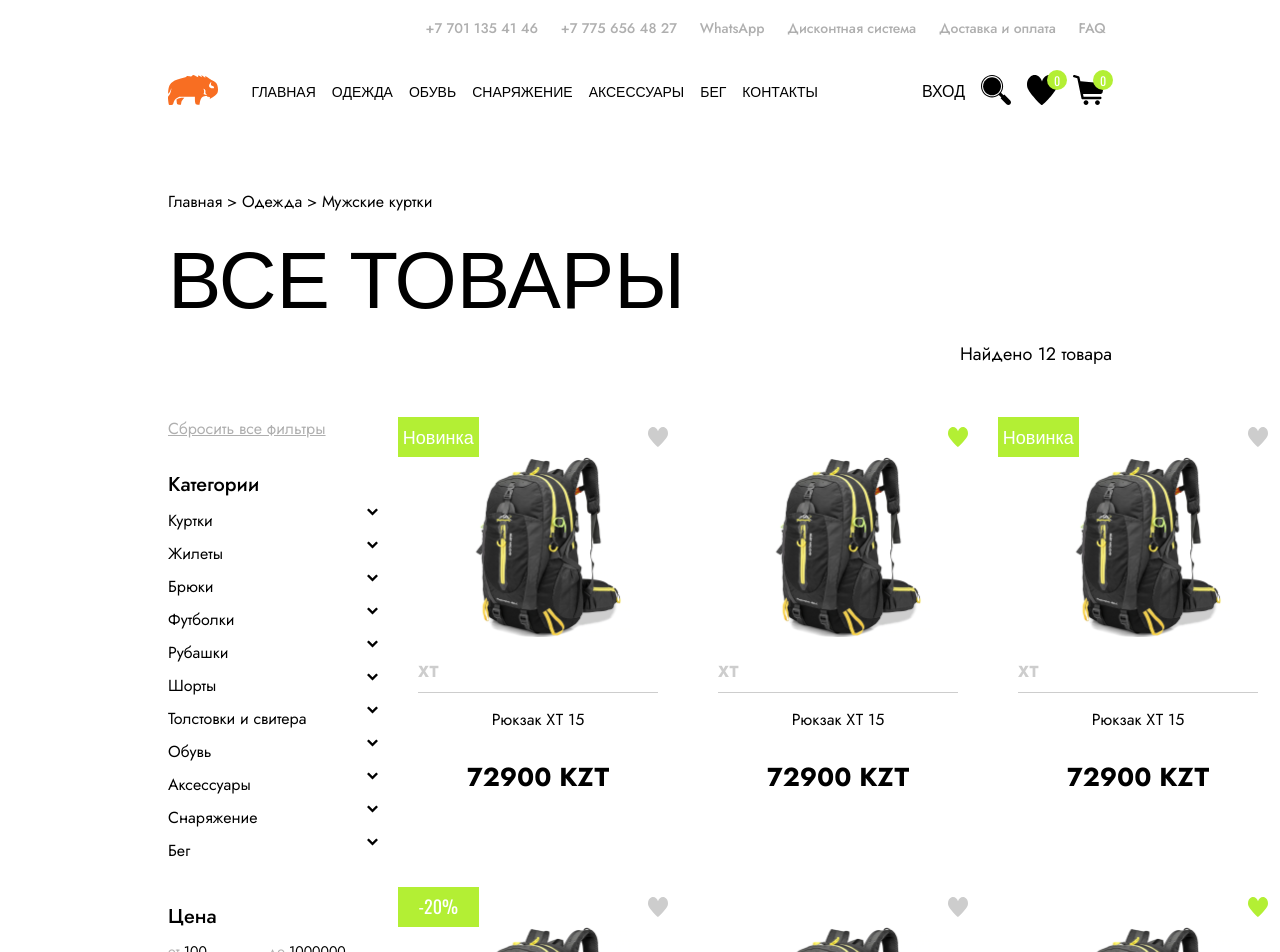
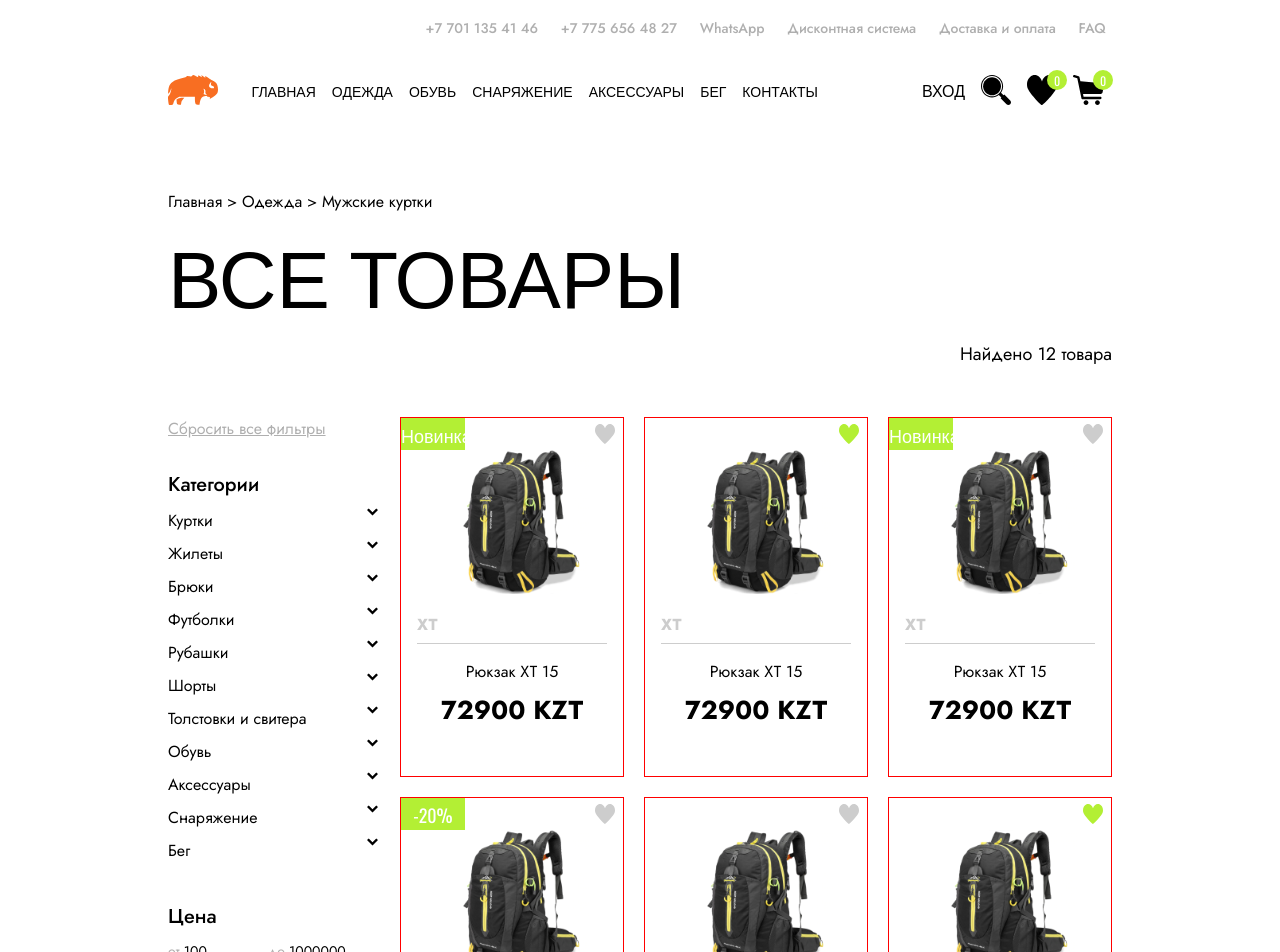
Before and after one commit to zhassulaan/yaq, a React (Create React App) app: page /products/clothes in a window 1280 px wide. Shown: the top 952 px of the page. Built offline with nearby package versions, Linux system fonts and the light colour scheme.

Commit message:
Products Box

```diff
--- a/src/pages/Home/components/ProductBox.js
+++ b/src/pages/Home/components/ProductBox.js
@@ -53,8 +53,8 @@ const ProductBox = ({ product }) => {
 
 const BoxContainer = styled.nav`
 	.box-content {
-		width: 17.5rem;
-		height: 28.125rem;
+		width: 17.5vw;
+		height: 28.125vw;
 		position: relative;
 		background-color: var(--clr-white);
 		border: 1px solid var(--clr-primary-3);
@@ -66,11 +66,11 @@ const BoxContainer = styled.nav`
 		justify-content: space-between;
 		align-items: center;
 		width: 100%;
-		height: 2.5rem;
+		height: 8.93%;
 	}
 
 	.product-sale {
-		width: 28.78%;
+		width: 28.778%;
 		height: 100%;
 		text-align: center;
 		font-size: 18px;
@@ -81,17 +81,19 @@ const BoxContainer = styled.nav`
 	}
 
 	.saved-icon {
-		margin-right: 0.625rem;
+		margin-right: 0.625vw;
 	}
 
 	.box-body {
-		padding-top: 2.5rem;
+		height: 75.894%;
+		padding: 14.39% 7.197% 0;
 	}
 
 	.product-image {
-		width: 11.875rem;
-		height: 11.25rem;
+		width: 79.835%;
+		height: 60%;
 		margin: 0 auto;
+		padding: 0;
 	}
 
 	.brand-name {
@@ -99,8 +101,7 @@ const BoxContainer = styled.nav`
 		font-size: 16px;
 		font-weight: 700;
 		color: var(--clr-primary-3);
-		margin: 17px 1.25rem 0;
-		padding-bottom: 10px;
+		padding: 7.143% 0 4.202%;
 	}
 
 	.brand-name:after {
@@ -114,17 +115,16 @@ const BoxContainer = styled.nav`
 	}
 
 	.item-name {
+		height: 16.667%;
 		font-size: 16px;
 		font-weight: 400;
 		text-align: center;
-		margin: 15px 1.25rem 7px;
+		margin-top: 8.405%;
 	}
 
 	.box-footer {
 		width: 100%;
-		height: 6.875rem;
-		position: absolute;
-		bottom: 0;
+		height: 24.554%;
 	}
 
 	.price-number {
@@ -223,6 +223,10 @@ const BoxContainer = styled.nav`
 	@media (max-width: 768px) {
 		margin: 0 5px;
 	}
+
+	@media (max-width: 768px) {
+		margin: 0 5px;
+	}
 `
 
 export default ProductBox;
--- a/src/pages/ProductsPage/component/FilterBox.js
+++ b/src/pages/ProductsPage/component/FilterBox.js
@@ -1,4 +1,4 @@
-import React, { useState } from 'react';
+import React, { useState, useEffect } from 'react';
 import styled from 'styled-components';
 import PriceSlider from '../component/PriceSlider';
 import FilterCheckbox from './FilterCheckbox';
@@ -19,7 +19,7 @@ function FilterBox({ activeFilter, activeSorting, clearFilter, category1, change
 		<FilterContent>
 			<p className='filter-canceler' onClick={clearFilter}>Сбросить все фильтры</p>
 
-			<div className={activeFilter ? 'filter' : 'filter active'}>
+			<div className={activeFilter ? 'filter filter-nonactive' : 'filter filter-active active1'}>
 				<div className="laptop">
 					<div className="filter-header1">
 						<h6 className='filter-title'>Категории</h6>
@@ -278,13 +278,25 @@ const FilterContent = styled.nav`
 	@media (max-width: 480px) {
 		max-width: max-content;
 
-
-		@keyframes animate {
+		@keyframes animateIn {
 			0% {
 				transform: translateY(600px);
+				opacity: 0;
 			}
 			100% {
 				transform: translateY(0px);
+				opacity: 1;
+			}
+		}
+
+		@keyframes animateOut {
+			0% {
+				transform: translateY(0px);
+				opacity: 1;
+			}
+			100% {
+				transform: translateY(600px);
+				opacity: 0;
 			}
 		}
 
@@ -301,13 +313,24 @@ const FilterContent = styled.nav`
 
 		.filter {
 			position: absolute;
-			display: none;
 			width: 100%;
 			left: 0;
 			background: var(--clr-white);
 			padding: 1.25rem 1.25rem 1.875rem;
 			z-index: 3;
-			animation: animate 1s linear 0s;
+			opacity: 0;
+		}
+
+		.active1 {
+			opacity: 1;
+		}
+
+		.filter-active {
+			animation: animateIn 0.7s linear 0s;
+		}
+
+		.filter-nonactive {
+			animation: animateOut 0.7s linear 0s;
 		}
 
 		.filter-title {
--- a/src/pages/ProductsPage/screen/ProductsPage.js
+++ b/src/pages/ProductsPage/screen/ProductsPage.js
@@ -666,16 +666,16 @@ const Wrapper = styled.nav`
 		margin: 0 0 20px 20px;
 	}
 
-	.box-content {
-		border: none;
-	}
-
 	.product:hover .box-content {
 		border: 1px solid var(--clr-primary-3);
 	}
 
+	.box-content {
+		border: 1px solid red;
+	}
+
 	.product-image {
-		margin: 0 45px;
+		margin: 0 10.507%;
 	}
 
 	.product-button {
@@ -753,6 +753,10 @@ const Wrapper = styled.nav`
 			flex-direction: column;
 			margin: 0 5.5556vw;
 		}
+
+		.products-content {
+			grid-template-columns: repeat(2, 1fr);
+		}
 	}
 `
 
```
